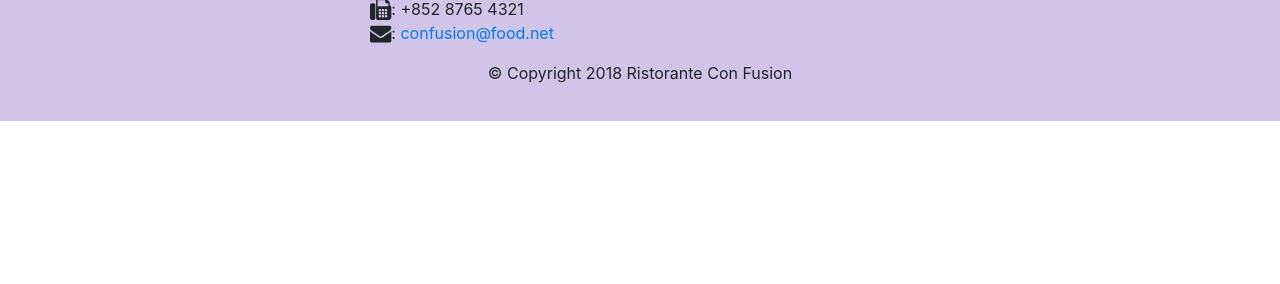
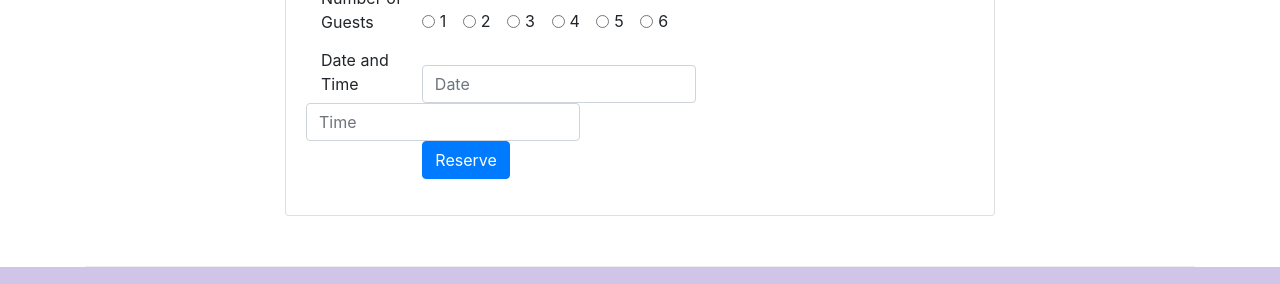
Before and after one commit to prateeknarayanan/Bootstrap-Test, a website: page index.html in a window 1280 px wide. Shown: the part 1659-1943 px from the top of the page. Before the commit the page ends 1780 px from the top, so only its background shows below. Drawn offline with nearby package versions, Linux system fonts and the light colour scheme.

Commit message:
Assignment 2

```diff
--- a/index.html
+++ b/index.html
@@ -53,6 +53,9 @@
                 <div class="col-12 col-sm align-self-center">
                     <img src="img/logo.png" class="img-fluid">
                 </div>
+                <div class="col-12 col-sm align-self-center">
+                    <a role="button" class="btn btn-warning" href=#formId>Reserve Table</a>
+                </div>
             </div>
         </div>
     </header>
@@ -86,8 +89,11 @@
                 <h3>This Month's Promotions</h3>
             </div>
             <div class="col col-sm col-md">
-                <h2>Weekend Grand Buffet</h2>
+                <h2>Weekend Grand Buffet <span class="badge badge-danger">NEW</span></h2>
                 <p>Featuring mouthwatering combinations with a choice of five different salads, six enticing appetizers, six main entrees and five choicest desserts. Free flowing bubbly and soft drinks. All for just $19.99 per person </p>
+            </div>
+            <div class="media">
+                <img class="d-flex mr-3 img-thumbnail align-self-center" src="img/buffet.png">
             </div>
         </div>
 
@@ -97,7 +103,7 @@
             </div>
             <div class="col col-sm order-sm-first col-md">
                 <div class="media">
-                    <img class="d-flex r-3 img-thumbnail align-self-center"
+                    <img class="d-flex mr-3 img-thumbnail align-self-center"
                     src="img/alberto.png" alt="Alberto Somayya">
                     <div class="media-body">
                         <h2 class="mt-0">Alberto Somayya</h2>
@@ -105,8 +111,64 @@
                         <p class="d-none d-sm-block">Award winning three-star Michelin chef with wide International experience having worked closely with whos-who in the culinary world, he specializes in creating mouthwatering Indo-Italian fusion experiences. </p>
                     </div>
                 </div>
-
-
+            </div>
+        </div>
+        <div class="row row-content align-items-center justify-content-center">
+            <div class="col-12 col-sm-8">
+                <div class="card">
+                    <h3 class="card-header bg-warning text-white">Reserve a Table</h3>
+                    <div class="card-body">
+                        <form id="formId">
+                            <div class="form-group-row">
+                                <label for="guests" class="col-12 col-sm-12 col-md-2 col-form-label">
+                                    Number of Guests
+                                </label>
+                                <div class="form-check form-check-inline">
+                                    <input class="form-check-input" type="radio" name="inlineRadioOptions" id="inlineRadio1" value="option1">
+                                    <label class="form-check-label" for="inlineRadio1">1</label>
+                                  </div>
+                                  <div class="form-check form-check-inline">
+                                    <input class="form-check-input" type="radio" name="inlineRadioOptions" id="inlineRadio2" value="option2">
+                                    <label class="form-check-label" for="inlineRadio2">2</label>
+                                  </div>
+                                  <div class="form-check form-check-inline">
+                                    <input class="form-check-input" type="radio" name="inlineRadioOptions" id="inlineRadio3" value="option3">
+                                    <label class="form-check-label" for="inlineRadio3">3</label>
+                                  </div>
+                                  <div class="form-check form-check-inline">
+                                    <input class="form-check-input" type="radio" name="inlineRadioOptions" id="inlineRadio4" value="option4">
+                                    <label class="form-check-label" for="inlineRadio4">4</label>
+                                  </div>
+                                  <div class="form-check form-check-inline">
+                                    <input class="form-check-input" type="radio" name="inlineRadioOptions" id="inlineRadio5" value="option5">
+                                    <label class="form-check-label" for="inlineRadio5">5</label>
+                                  </div>
+                                  <div class="form-check form-check-inline">
+                                    <input class="form-check-input" type="radio" name="inlineRadioOptions" id="inlineRadio6" value="option6">
+                                    <label class="form-check-label" for="inlineRadio6">6</label>
+                                  </div>
+                            </div>
+                            <div class="form-group-row">
+                                <label for="date" class="col-12 col-sm-12 col-md-2 col-form-label">
+                                    Date and Time
+                                </label>
+                                <div class="form-check form-check-inline">
+                                    <input type="text" class="form-control" placeholder="Date">
+                                </div>
+                                <div class="form-check form-check-inline">
+                                    <input type="text" class="form-control" placeholder="Time">
+                                </div>
+                            </div>
+                            <div class="form-group row">
+                                <div class="offset-md-2 col-md-10">
+                                    <button type="submit" class="btn btn-primary">
+                                        Reserve
+                                    </button>
+                                </div>
+                            </div>
+                        </form>
+                    </div>
+                </div>
             </div>
         </div>
     </div>
@@ -120,7 +182,7 @@
                         <li><a href="#">Home</a></li>
                         <li><a href="./aboutus.html">About</a></li>
                         <li><a href="#">Menu</a></li>
-                        <li><a href="#">Contact</a></li>
+                        <li><a href="./contactus.html">Contact</a></li>
                     </ul>
                 </div>
                 <div class="col-7 col-sm-5">
```
